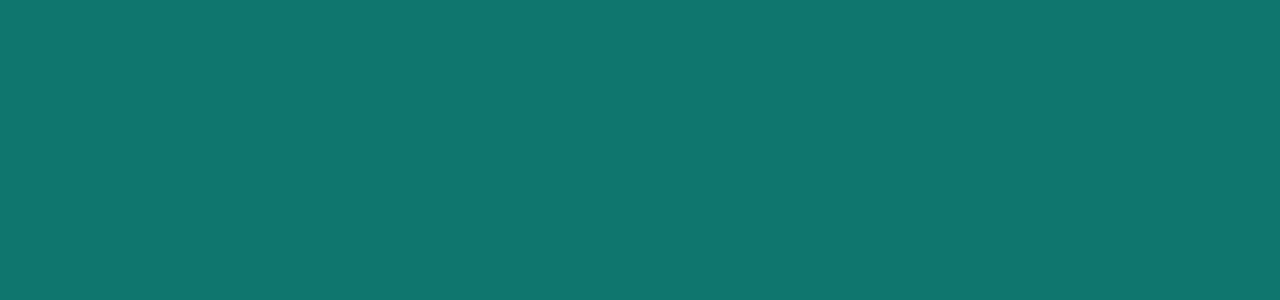
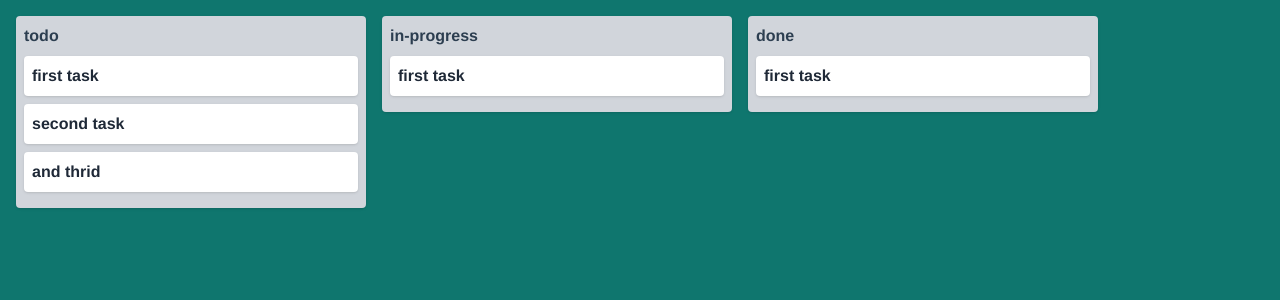
Before and after one commit to Paprikas/trello-clone, a Vue app: page / in a window 1280 px wide. Shown: the top 300 px of the page. Built offline with nearby package versions, Linux system fonts and the light colour scheme.

Commit message:
Implement template

```diff
--- a/src/views/BoardView.vue
+++ b/src/views/BoardView.vue
@@ -1,9 +1,46 @@
 <template>
-  <div class="board"></div>
+  <div class="board">
+    <div class="flex flex-row items-start">
+      <div
+        class="column"
+        v-for="(column, column_index) in board.columns"
+        :key="column_index"
+      >
+        <div class="flex items-center mb-2 font-bold">{{ column.name }}</div>
+        <div class="list-none">
+          <div
+            class="task"
+            v-for="(task, task_index) in column.tasks"
+            :key="task_index"
+          >
+            <span class="w-full shrink-0 font-bold">{{ task.name }}</span>
+            <p class="w-full shrink-0 mt-1 text-sm" v-if="task.description">
+              {{ task.description }}
+            </p>
+          </div>
+        </div>
+      </div>
+    </div>
+  </div>
 </template>
 
 <script>
-export default {}
+import { useBoardStore } from '@/store/BoardStore'
+
+export default {
+  setup() {
+    const boardStore = useBoardStore()
+
+    return {
+      boardStore,
+    }
+  },
+  computed: {
+    board() {
+      return this.boardStore.board
+    },
+  },
+}
 </script>
 
 <style lang="css">
```
